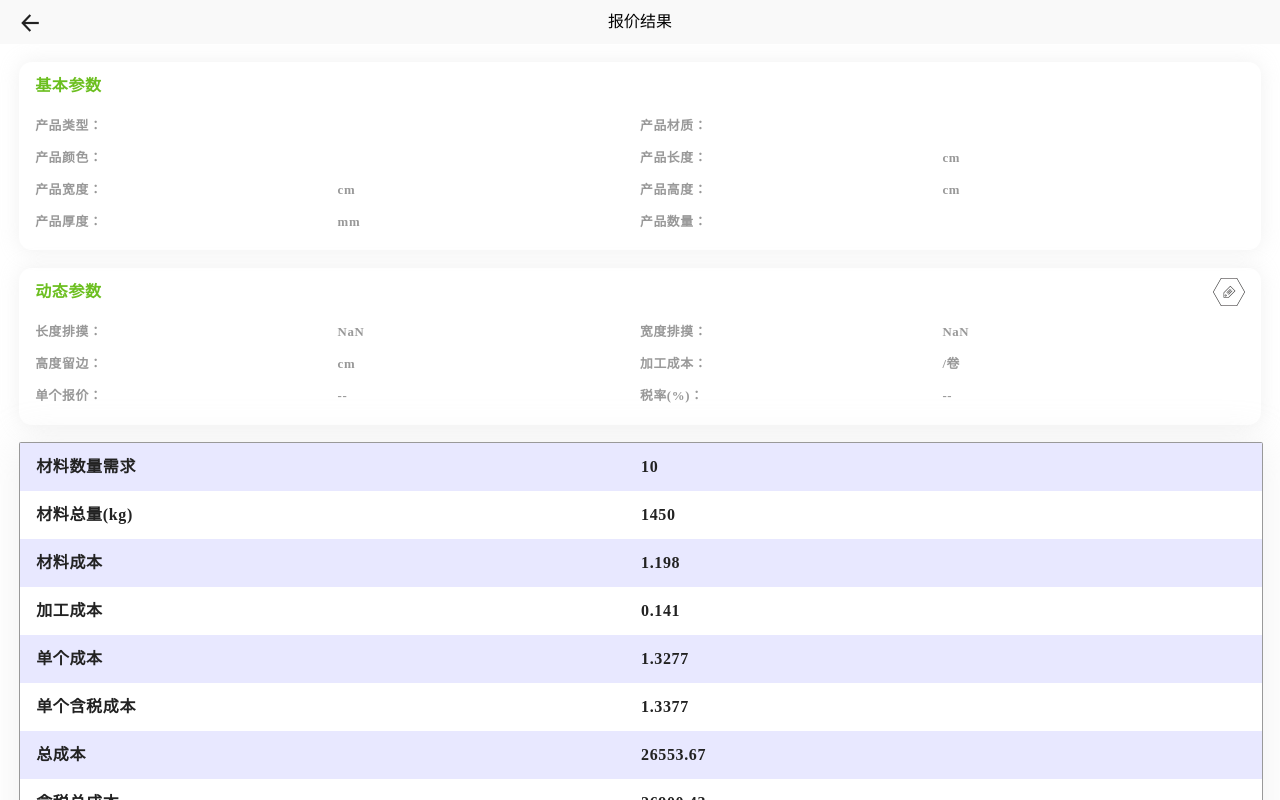
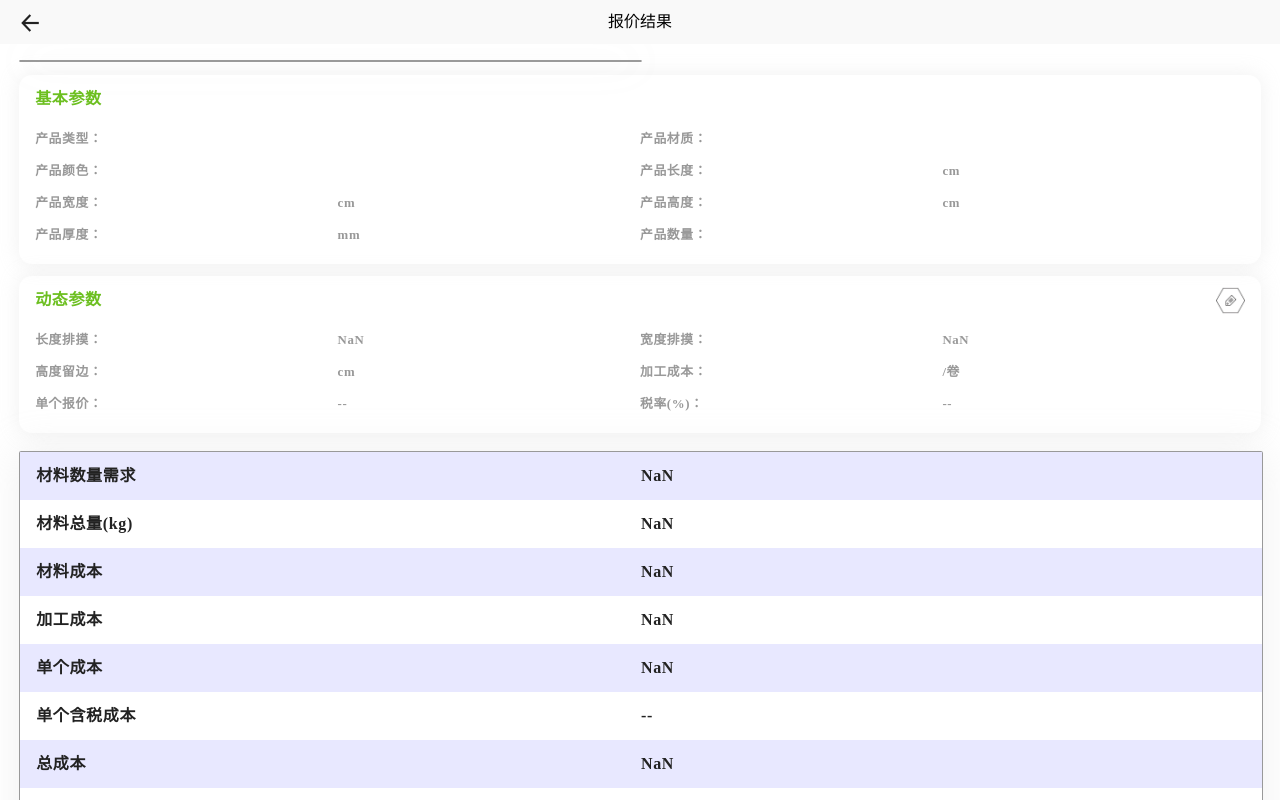
Before and after one commit to sunhaoCN/zw-quotation, a Vue app: page /quote/result in a window 1280 px wide. Built offline with nearby package versions, Linux system fonts and the light colour scheme; sample sign-in values are in the browser's storage.

Commit message:
0225 0126update

```diff
--- a/src/store/index.js
+++ b/src/store/index.js
@@ -46,6 +46,11 @@ const store = new Vuex.Store({
       widthMax: 70,
       widthBetterMax: 75,
       costPerRoll: 100,
+      pricePerRoll: 705,
+      weightPerRoll: 50,
+      minHeightSpace: 1,
+      noSideHeightSpace: 1,
+      widthPunchSpace: 4,
     }
 
   },
--- a/src/views/quote/Quotation.vue
+++ b/src/views/quote/Quotation.vue
@@ -196,6 +196,11 @@
                 widthMax: this.$store.state.ProcessParams.widthMax,
                 widthBetterMax: this.$store.state.ProcessParams.widthBetterMax,
                 costPerRoll: this.$store.state.ProcessParams.costPerRoll,
+                pricePerRoll: this.$store.state.ProcessParams.pricePerRoll,
+                weightPerRoll: this.$store.state.ProcessParams.weightPerRoll,
+                minHeightSpace: this.$store.state.ProcessParams.minHeightSpace,
+                noSideHeightSpace: this.$store.state.ProcessParams.noSideHeightSpace,
+                widthPunchSpace: this.$store.state.ProcessParams.widthPunchSpace,
               }
             })
           }
--- a/src/views/quote/QuotationResult.vue
+++ b/src/views/quote/QuotationResult.vue
@@ -5,6 +5,9 @@
     <scroll class="content">
       <div class="ssreWrap flex-h">
         <div class="top2 scrollerDiv">
+          <span class="flex-h flex1 label">
+            {{param.label}}
+          </span>
           <div class="infoArea">
             <div class="titleBox flex-h">
                <span class="flex-h flex1 pos">
@@ -83,11 +86,11 @@
             <div class="absBox flex-h">
                <span class="flex-h flex1 pos">
                 <b>单个报价：</b>
-                <b>--</b>
+                <b>{{offerPrice}}</b>
               </span>
               <span class="flex-h flex1 pos">
                 <b>税率(%)：</b>
-                <b>--</b>
+                <b>{{tax}}</b>
               </span>
             </div>
             <div class="airBox flex-h"/>
@@ -96,61 +99,61 @@
             <div class="absBox flex-h odd">
                <span class="flex-h flex1 pos">
                 <b>材料数量需求</b>
-                <b>10</b>
+                <b>{{materialRollCount}}</b>
               </span>
             </div>
             <div class="absBox flex-h even">
                <span class="flex-h flex1 pos">
                 <b>材料总量(kg)</b>
-                <b>1450</b>
+                <b>{{materialRollCount * pricePerRoll}}</b>
               </span>
             </div>
             <div class="absBox flex-h odd">
                <span class="flex-h flex1 pos">
                 <b>材料成本</b>
-                <b>1.198</b>
+                <b>{{costPerProduct}}</b>
               </span>
             </div>
             <div class="absBox flex-h even">
                <span class="flex-h flex1 pos">
                 <b>加工成本</b>
-                <b>0.141</b>
+                <b>{{costProcessPerProduct}}</b>
               </span>
             </div>
             <div class="absBox flex-h odd">
                <span class="flex-h flex1 pos">
                 <b>单个成本</b>
-                <b>1.3277</b>
+                <b>{{totalCostPerProduct}}</b>
               </span>
             </div>
             <div class="absBox flex-h even">
                <span class="flex-h flex1 pos">
                 <b>单个含税成本</b>
-                <b>1.3377</b>
+                <b>{{totalCostPerProductTax}}</b>
               </span>
             </div>
             <div class="absBox flex-h odd">
                <span class="flex-h flex1 pos">
                 <b>总成本</b>
-                <b>26553.67</b>
+                <b>{{totalCost}}</b>
               </span>
             </div>
             <div class="absBox flex-h even">
                <span class="flex-h flex1 pos">
                 <b>含税总成本</b>
-                <b>26900.43</b>
+                <b>{{totalCostTax}}</b>
               </span>
             </div>
             <div class="absBox flex-h odd">
                <span class="flex-h flex1 pos">
                 <b>销售额</b>
-                <b>--</b>
+                <b>{{salesValue}}</b>
               </span>
             </div>
             <div class="absBox flex-h even">
                <span class="flex-h flex1 pos">
                 <b>利润率(%)</b>
-                <b>--</b>
+                <b>{{profitRate}}</b>
               </span>
             </div>
           </div>
@@ -174,6 +177,8 @@
     data() {
       return {
         param: {},
+        tax: '--',
+        offerPrice: '--',
 
       }
     },
@@ -183,37 +188,124 @@
     mounted() {
       this.param = this.$route.query
       console.log(this.param);
-      console.log(this.punchSpace);
-      console.log(this.lengthCount);
+      console.log(this.paiMoOutput);
+      console.log(this.realOutputPerRoll);
     },
     computed: {
-      //长度排模
+      //长度排模数量
       lengthCount() {
         // return this.param.lengthMax/;
         return parseInt(this.param.productType === '有边'
           ? (Number(this.param.lengthMax) - Number(this.punchSpace))
           /(Number(this.param.length)
-            + Number((Number(this.param.height) * Number(this.param.heightSpace) > 1
-              ? Number(this.param.height) * Number(this.param.heightSpace) : 1)))
-          : (Number(this.param.lengthMax) - Number(this.punchSpace)) /(Number(this.param.length) + 1));
+            + Number((Number(this.param.height) * Number(this.param.heightSpace) > Number(this.param.minHeightSpace)
+              ? Number(this.param.height) * Number(this.param.heightSpace) : Number(this.minHeightSpace))))
+          : (Number(this.param.lengthMax) - Number(this.punchSpace)) /(Number(this.param.length) + Number(this.param.noSideHeightSpace)));
 
       },
 
-      //宽度排模
+      //宽度排模数量
       widthCount() {
         // return this.param.lengthMax/;
         return parseInt(this.param.productType === '有边'
-          ? (Number(this.param.widthMax) - 4)
+          ? (Number(this.param.widthMax) - Number(this.param.widthPunchSpace))
           /(Number(this.param.width)
-            + Number((Number(this.param.height) * Number(this.param.heightSpace) > 1
-              ? Number(this.param.height) * Number(this.param.heightSpace) : 1)))
-          : (Number(this.param.widthMax) - 4) /(Number(this.param.width) + 1));
+            + Number((Number(this.param.height) * Number(this.param.heightSpace) > Number(this.param.minHeightSpace)
+              ? Number(this.param.height) * Number(this.param.heightSpace) : Number(this.param.minHeightSpace))))
+          : (Number(this.param.widthMax) - Number(this.param.widthPunchSpace)) /(Number(this.param.width) + Number(this.param.noSideHeightSpace)));
 
       },
 
       //长度冲床留边
       punchSpace() {
         return  this.param.height < 4 ? 4 : this.param.height;
+      },
+
+      //长度排模
+      lengthTotal() {
+        return (this.param.productType === '有边'
+                ? (Number(this.param.length)
+                  + Number((Number(this.param.height) * Number(this.param.heightSpace) > Number(this.param.minHeightSpace)
+                  ? Number(this.param.height) * Number(this.param.heightSpace) : Number(this.param.minHeightSpace))))
+                : (Number(this.param.length) + Number(this.param.noSideHeightSpace))) * this.lengthCount + Number(this.punchSpace);
+      },
+
+      //宽度排模
+      widthTotal() {
+        return (this.param.productType === '有边'
+          ? (Number(this.param.width)
+            + Number((Number(this.param.height) * Number(this.param.heightSpace) > Number(this.param.minHeightSpace)
+              ? Number(this.param.height) * Number(this.param.heightSpace) : Number(this.param.minHeightSpace))))
+          : (Number(this.param.width) + Number(this.param.noSideHeightSpace))) * this.widthCount + Number(this.param.widthPunchSpace);
+      },
+
+      //材料数量需求，需要多少卷
+      materialRollCount() {
+        return Math.round(Number(this.param.count) / this.realOutputPerRoll + 1);
+      },
+
+      //实际每卷产量
+      realOutputPerRoll() {
+        return (this.paiMoOutput - 2) * this.lengthCount * this.widthCount;
+      },
+
+      //排模产量
+      paiMoOutput() {
+        return parseInt(Number(this.param.weightPerRoll)
+          / (Number(this.param.thickness) / 1000)
+          / Number(this.param.density)
+          / this.lengthTotal
+          / this.widthTotal);
+      },
+
+      //每卷价格
+      pricePerRoll(){
+        return this.param.pricePerRoll;
+      },
+
+      //单个产品成本
+      costPerProduct() {
+        return (Number(this.pricePerRoll) / Number(this.realOutputPerRoll)).toFixed(4);
+      },
+
+      //单个加工成本
+      costProcessPerProduct() {
+        return  (Number(this.param.costPerRoll) / Number(this.realOutputPerRoll)).toFixed(4);
+      },
+
+      //单个总成本
+      totalCostPerProduct() {
+        return (Number(this.costPerProduct) + Number(this.costProcessPerProduct)).toFixed(4);
+      },
+
+      //单个含税总成本
+      totalCostPerProductTax() {
+         return this.tax !== '--'
+                  ? (Number(this.totalCostPerProduct) * (1 + Number(this.tax / 100))).toFixed(4) : '--';
+      },
+
+      //总成本
+      totalCost() {
+        return (Number(this.totalCostPerProduct) * Number(this.param.count)).toFixed(1);
+      },
+
+      //总成本
+      totalCostTax() {
+        return this.tax !== '--'
+                  ? (Number(this.totalCostPerProductTax) * Number(this.param.count)).toFixed(1) : '--';
+      },
+
+      //销售额
+      salesValue() {
+        return this.offerPrice !== '--'
+                  ? (Number(this.offerPrice) * Number(this.param.count)).toFixed(1) : '--' ;
+      },
+
+      //利润率
+      profitRate() {
+        return this.salesValue !== '--'
+                  ? ((Number(this.salesValue) - Number(this.totalCost())) * 100
+                      / Number(this.totalCost())).toFixed(1) : '--' ;
       }
     }
   }
@@ -255,7 +347,7 @@
   }
 
   .infoArea {
-    margin-top: 1.1rem;
+    margin-top: 0.8rem;
     width: 100%;
     /*height: 20rem;*/
     box-shadow: 0px 0px 20px 0px rgba(204, 204, 204, 0.3);
@@ -276,7 +368,7 @@
   }
 
   .titleBox img {
-    width: 2rem;
+    width: 1.8rem;
   }
 
   .titleBox b {
@@ -368,4 +460,15 @@
     height: 3rem;
     line-height: 3rem;
   }
+
+  .label {
+    margin-top: 1rem;
+    text-align: left;
+    width: 50%;
+    color: #999999;
+    border-radius: 0.5rem;
+    background-color: #f9f9f9;
+    box-shadow: 0px 0px 40px 0px rgba(204, 204, 204, 0.3);
+    border: #999 solid 0.3px;
+  }
 </style>
```
